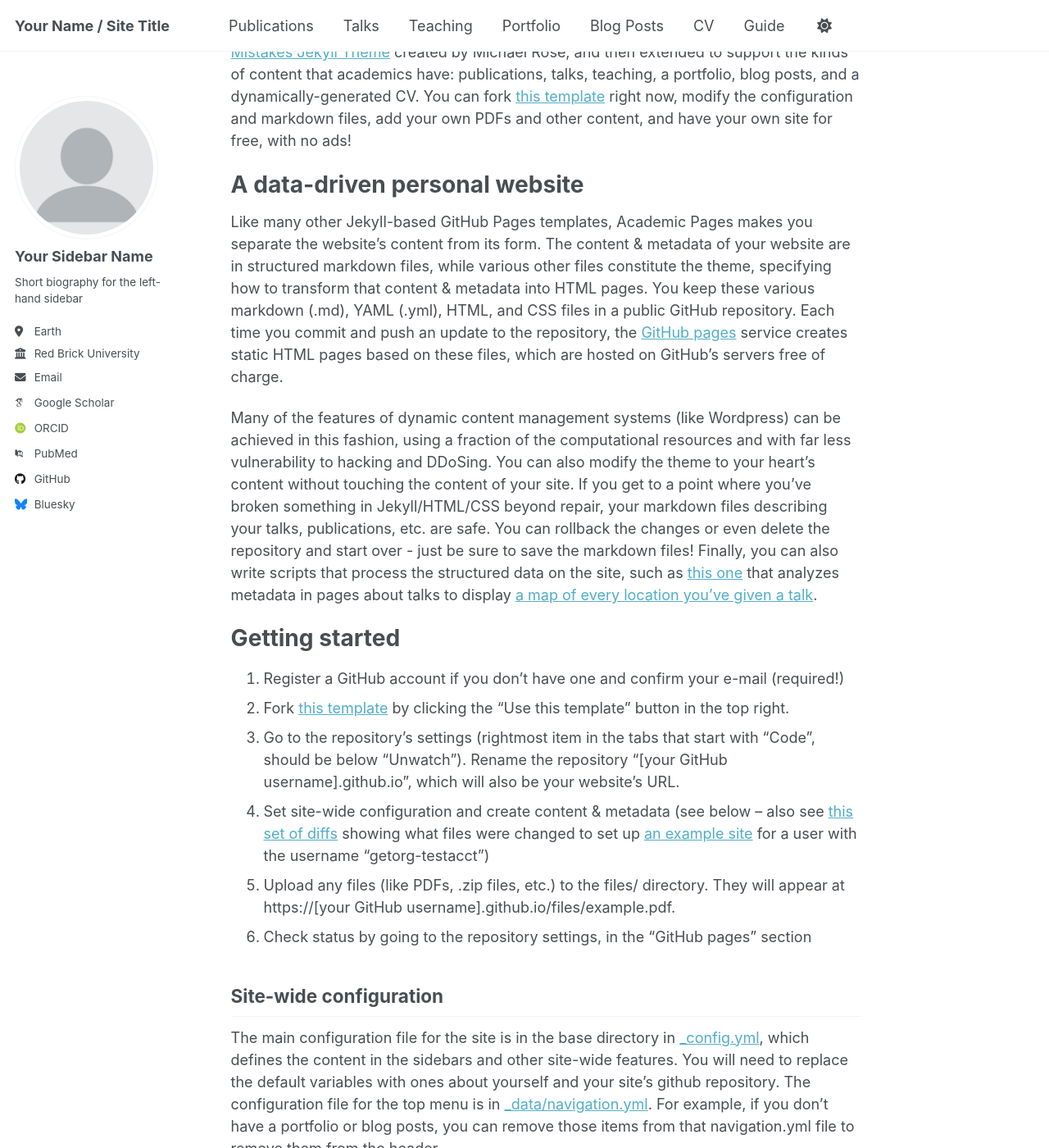
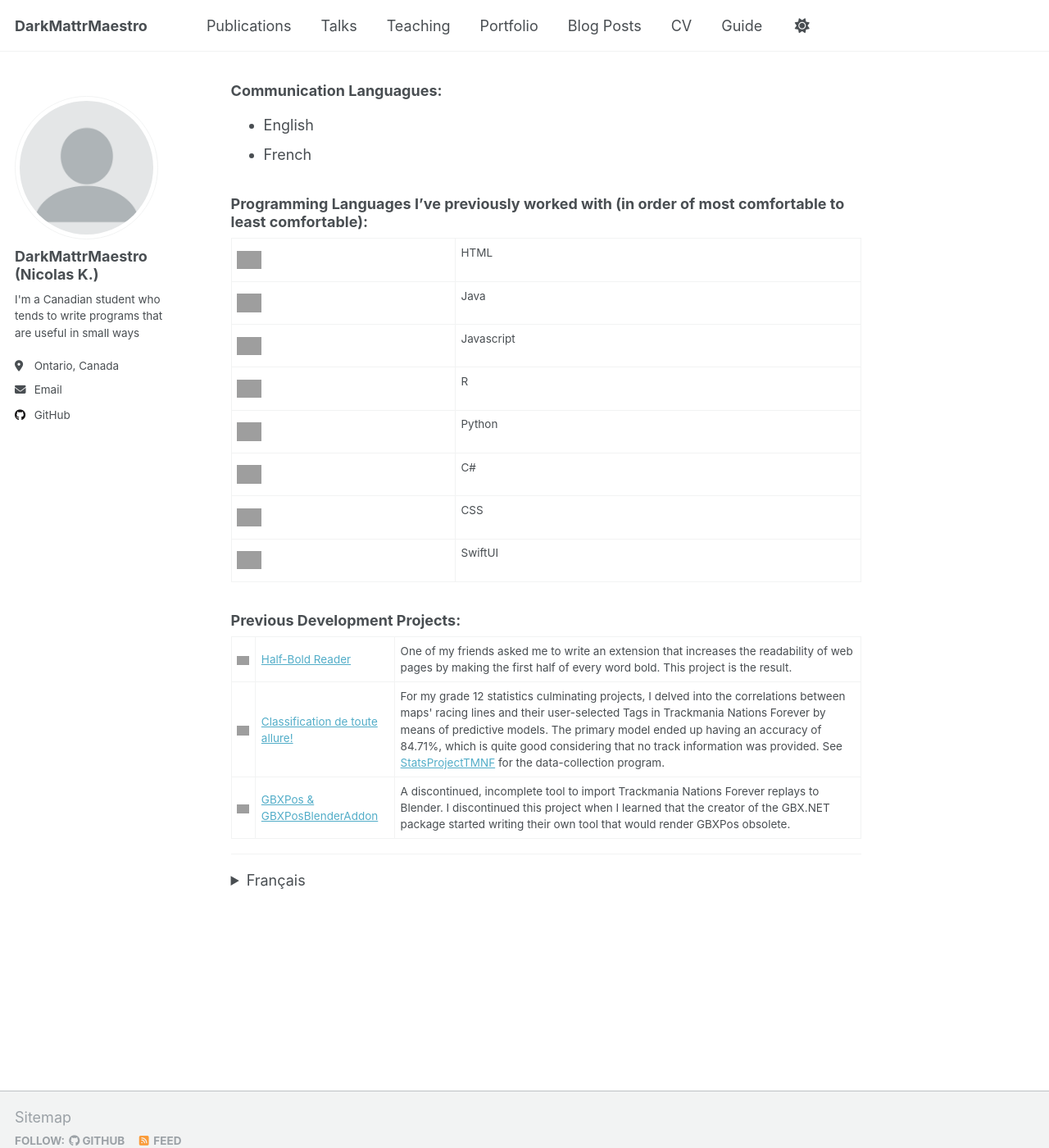
Before and after one commit to DarkMattrMaestro/darkmattrmaestro.github.com, a Jekyll site: the page built from _pages/about.md, in a window 1280 px wide and 1400 px high, scrolled down 227 px. Shown: the whole window at 82% size. Built offline with Jekyll 4.4.1, drawn with Linux system fonts in a browser that asks for light colours; some web fonts are replaced; some of the changed text lies outside the part shown; grey boxes are pictures that could not be loaded.

Commit message:
Modify some pages

```diff
--- a/_config.yml
+++ b/_config.yml
@@ -9,13 +9,13 @@
 # Basic Site Settings
 locale                   : "en-US"
 site_theme               : "default"
-title                    : "Your Name / Site Title"
+title                    : "DarkMattrMaestro"
 title_separator          : "-"
-name                     : &name "Your Name"
-description              : &description "personal description"
-url                      : https://academicpages.github.io # the base hostname & protocol for your site e.g. "https://[your GitHub username].github.io" or if you already have some other page hosted on Github then use "https://[your GitHub username].github.io/[Your Repo Name]"
+name                     : &name "DarkMattrMaestro (Nicolas K.)"
+description              : &description "I'm a Canadian student who tends to write programs that are useful in small ways"
+url                      : https://darkmattrmaestro.github.io # the base hostname & protocol for your site e.g. "https://[your GitHub username].github.io" or if you already have some other page hosted on Github then use "https://[your GitHub username].github.io/[Your Repo Name]"
 baseurl                  : "" # the subpath of your site, e.g. "/blog"
-repository               : "academicpages/academicpages.github.io"
+repository               : "darkmattrmaestro.github.io"
 
 # Site Author - The following control what appear as part of the author content on the side bar.
 #               If a field is blank the icon and link will not appear, otherwise it will be shown.
@@ -23,22 +23,22 @@ repository               : "academicpages/academicpages.github.io"
 author:
   # Biographic information
   avatar           : "profile.png"
-  name             : "Your Sidebar Name"
+  name             : "DarkMattrMaestro (Nicolas K.)"
   pronouns         : # example: "she/her"
-  bio              : "Short biography for the left-hand sidebar"
-  location         : "Earth"
-  employer         : "Red Brick University"
+  bio              : "I'm a Canadian student who tends to write programs that are useful in small ways"
+  location         : "Ontario, Canada"
+  employer         :
   uri              : # URL
   email            : "none@example.org"
 
   # Academic websites
   academia         : # URL
   arxiv            : # URL - Update with the correct link to your profile
-  googlescholar    : "https://scholar.google.com/citations?user=PS_CX0AAAAAJ"
+  googlescholar    :
   impactstory      : # URL
-  orcid            : "http://orcid.org/yourorcidurl"
+  orcid            :
   semantic         : # URL
-  pubmed           : "https://www.ncbi.nlm.nih.gov/pubmed/?term=john+snow"
+  pubmed           :
   researchgate     : # URL
   scopus           : # URL
 
@@ -46,12 +46,12 @@ author:
   bitbucket        : # Username - Update with your username on the site
   codepen          : # Username
   dribbble         : # Username
-  github           : "academicpages"
+  github           : "DarkMattrMaestro"
   kaggle           : # Username
   stackoverflow    : # User number or user number and name (i.e., use "1" or "1/jeff-atwood")
 
   # Social media
-  bluesky          : "bsky.app" # Replace this with you Bluesky username
+  bluesky          : # Replace this with you Bluesky username
   facebook         : # Username
   flickr           : # Username
   foursquare       : # Username
@@ -87,7 +87,7 @@ publication_category:
 
 # Site Settings
 teaser                   :  # filename of teaser fallback teaser image placed in /images/, .e.g. "500x300.png"
-breadcrumbs              : false # true, false (default)
+breadcrumbs              : true # true, false (default)
 words_per_minute         : 160
 future                   : true
 read_more                : "disabled" # if enabled, adds "Read more" links to excerpts
@@ -132,7 +132,7 @@ yandex_site_verification :
 
 # Social Sharing
 twitter:
-  username               : &twitter
+  username               :
 facebook:
   username               :
   app_id                 :
--- a/_pages/about.md
+++ b/_pages/about.md
@@ -1,49 +1,251 @@
 ---
 permalink: /
-title: "Academic Pages is a ready-to-fork GitHub Pages template for academic personal websites"
+title: "About Me"
 author_profile: true
 redirect_from:
   - /about/
   - /about.html
 ---
 
-This is the front page of a website that is powered by the [Academic Pages template](https://github.com/academicpages/academicpages.github.io) and hosted on GitHub pages. [GitHub pages](https://pages.github.com) is a free service in which websites are built and hosted from code and data stored in a GitHub repository, automatically updating when a new commit is made to the repository. This template was forked from the [Minimal Mistakes Jekyll Theme](https://mmistakes.github.io/minimal-mistakes/) created by Michael Rose, and then extended to support the kinds of content that academics have: publications, talks, teaching, a portfolio, blog posts, and a dynamically-generated CV. You can fork [this template](https://github.com/academicpages/academicpages.github.io) right now, modify the configuration and markdown files, add your own PDFs and other content, and have your own site for free, with no ads!
+## Overview
+Hello, I'm a Canadian student who tends to write programs that are useful in small ways. I also generally like math problems that have interesting answers.
 
-A data-driven personal website
-======
-Like many other Jekyll-based GitHub Pages templates, Academic Pages makes you separate the website's content from its form. The content & metadata of your website are in structured markdown files, while various other files constitute the theme, specifying how to transform that content & metadata into HTML pages. You keep these various markdown (.md), YAML (.yml), HTML, and CSS files in a public GitHub repository. Each time you commit and push an update to the repository, the [GitHub pages](https://pages.github.com/) service creates static HTML pages based on these files, which are hosted on GitHub's servers free of charge.
+### Communication Languagues:
++ English
++ French
 
-Many of the features of dynamic content management systems (like Wordpress) can be achieved in this fashion, using a fraction of the computational resources and with far less vulnerability to hacking and DDoSing. You can also modify the theme to your heart's content without touching the content of your site. If you get to a point where you've broken something in Jekyll/HTML/CSS beyond repair, your markdown files describing your talks, publications, etc. are safe. You can rollback the changes or even delete the repository and start over - just be sure to save the markdown files! Finally, you can also write scripts that process the structured data on the site, such as [this one](https://github.com/academicpages/academicpages.github.io/blob/master/talkmap.ipynb) that analyzes metadata in pages about talks to display [a map of every location you've given a talk](https://academicpages.github.io/talkmap.html).
+### Programming Languages I've previously worked with (in order of most comfortable to least comfortable):
 
-Getting started
-======
-1. Register a GitHub account if you don't have one and confirm your e-mail (required!)
-1. Fork [this template](https://github.com/academicpages/academicpages.github.io) by clicking the "Use this template" button in the top right.
-1. Go to the repository's settings (rightmost item in the tabs that start with "Code", should be below "Unwatch"). Rename the repository "[your GitHub username].github.io", which will also be your website's URL.
-1. Set site-wide configuration and create content & metadata (see below -- also see [this set of diffs](http://archive.is/3TPas) showing what files were changed to set up [an example site](https://getorg-testacct.github.io) for a user with the username "getorg-testacct")
-1. Upload any files (like PDFs, .zip files, etc.) to the files/ directory. They will appear at https://[your GitHub username].github.io/files/example.pdf.
-1. Check status by going to the repository settings, in the "GitHub pages" section
+<table>
+    <tr>
+        <td valign="center">
+            <img src="https://github.com/user-attachments/assets/e96d8ff0-947d-40bd-86ca-e79f784fae2d" alt="HTML logo" width="30"/>
+        </td>
+        <td>
+            <p>HTML</p>
+        </td>
+    </tr>
+    <tr>
+        <td valign="center">
+            <img src="https://github.com/user-attachments/assets/5fc46e70-5de2-4d3a-b871-ad606baad551" alt="Java logo" width="30"/>
+        </td>
+        <td>
+            <p>Java</p>
+        </td>
+    </tr>
+    <tr>
+        <td valign="center">
+            <img src="https://github.com/user-attachments/assets/b2de5beb-a5eb-4ac5-9e9d-1e65d2cf4a1a" alt="Javascript logo" width="30"/>
+        </td>
+        <td>
+            <p>Javascript</p>
+        </td>
+    </tr>
+    <tr>
+        <td valign="center">
+            <img src="https://github.com/user-attachments/assets/1a594c53-eb83-4600-906e-225094b36743" alt="R logo" width="30"/>
+        </td>
+        <td>
+            <p>R</p>
+        </td>
+    </tr>
+    <tr>
+        <td valign="center">
+            <img src="https://github.com/user-attachments/assets/9064270e-e62f-4258-9a6d-72c863746677" alt="Python logo" width="30"/>
+        </td>
+        <td>
+            <p>Python</p>
+        </td>
+    </tr>
+    <tr>
+        <td valign="center">
+            <img src="https://github.com/user-attachments/assets/81de25d4-2cb5-44ee-9076-abafc81d6903" alt="C# logo" width="30"/>
+        </td>
+        <td>
+            <p>C#</p>
+        </td>
+    </tr>
+    <tr>
+        <td valign="center">
+            <img src="https://github.com/user-attachments/assets/c79b9185-9d63-4022-a2a6-275fe060b27f" alt="CSS logo" width="30"/>
+        </td>
+        <td>
+            <p>CSS</p>
+        </td>
+    </tr>
+    <tr>
+        <td valign="center">
+            <img src="https://github.com/user-attachments/assets/e9b82857-6a67-400c-9755-16ff7b893e5c" alt="SwiftUI logo" width="30"/>
+        </td>
+        <td>
+            <p>SwiftUI</p>
+        </td>
+    </tr>
+</table>
 
-Site-wide configuration
-------
-The main configuration file for the site is in the base directory in [_config.yml](https://github.com/academicpages/academicpages.github.io/blob/master/_config.yml), which defines the content in the sidebars and other site-wide features. You will need to replace the default variables with ones about yourself and your site's github repository. The configuration file for the top menu is in [_data/navigation.yml](https://github.com/academicpages/academicpages.github.io/blob/master/_data/navigation.yml). For example, if you don't have a portfolio or blog posts, you can remove those items from that navigation.yml file to remove them from the header.
+### Previous Development Projects:
 
-Create content & metadata
-------
-For site content, there is one markdown file for each type of content, which are stored in directories like _publications, _talks, _posts, _teaching, or _pages. For example, each talk is a markdown file in the [_talks directory](https://github.com/academicpages/academicpages.github.io/tree/master/_talks). At the top of each markdown file is structured data in YAML about the talk, which the theme will parse to do lots of cool stuff. The same structured data about a talk is used to generate the list of talks on the [Talks page](https://academicpages.github.io/talks), each [individual page](https://academicpages.github.io/talks/2012-03-01-talk-1) for specific talks, the talks section for the [CV page](https://academicpages.github.io/cv), and the [map of places you've given a talk](https://academicpages.github.io/talkmap.html) (if you run this [python file](https://github.com/academicpages/academicpages.github.io/blob/master/talkmap.py) or [Jupyter notebook](https://github.com/academicpages/academicpages.github.io/blob/master/talkmap.ipynb), which creates the HTML for the map based on the contents of the _talks directory).
+<table>
+    <tr>
+        <td valign="center">
+            <img src="https://raw.githubusercontent.com/DarkMattrMaestro/half-bold-reader/refs/heads/main/icons/half-bold-reader1024x1024.png" alt="Half-Bold Reader logo" width="80"/>
+        </td>
+        <td>
+            <a href="https://github.com/DarkMattrMaestro/half-bold-reader">
+                Half-Bold Reader
+            </a>
+        </td>
+        <td>
+            One of my friends asked me to write an extension that increases the readability of web pages by making the first half of every word bold. This project is the result.
+        </td>
+    </tr>
+    <tr>
+        <td valign="center">
+            <img src="https://github.com/user-attachments/assets/5e7a2c21-a986-4f4f-a22b-8ecc47eee590" alt="GBXPos logo" width="80"/>
+        </td>
+        <td>
+            <a href="https://github.com/DarkMattrMaestro/stats-tmnf-quarto#readme">Classification de toute allure!</a>
+        </td>
+        <td>
+            For my grade 12 statistics culminating projects, I delved into the correlations between maps' racing lines and their user-selected Tags in Trackmania Nations Forever by means of predictive models. The primary model ended up having an accuracy of 84.71%, which is quite good considering that no track information was provided. See <a href="https://github.com/DarkMattrMaestro/StatsProjectTMNF/blob/main/MainCodebase.ipynb">StatsProjectTMNF</a> for the data-collection program.
+        </td>
+    </tr>
+    <tr>
+        <td valign="center">
+            <img src="https://github.com/user-attachments/assets/5e7a2c21-a986-4f4f-a22b-8ecc47eee590" alt="GBXPos logo" width="80"/>
+        </td>
+        <td>
+            <a href="https://github.com/DarkMattrMaestro/GBXPosBlenderAddon">
+                GBXPos & GBXPosBlenderAddon
+            </a>
+        </td>
+        <td>
+            A discontinued, incomplete tool to import Trackmania Nations Forever replays to Blender. I discontinued this project when I learned that the creator of the GBX.NET package started writing their own tool that would render GBXPos obsolete.
+        </td>
+    </tr>
+</table>
 
-**Markdown generator**
+----------------------------------------------------------------------------------------------
 
-The repository includes [a set of Jupyter notebooks](https://github.com/academicpages/academicpages.github.io/tree/master/markdown_generator
-) that converts a CSV containing structured data about talks or presentations into individual markdown files that will be properly formatted for the Academic Pages template. The sample CSVs in that directory are the ones I used to create my own personal website at stuartgeiger.com. My usual workflow is that I keep a spreadsheet of my publications and talks, then run the code in these notebooks to generate the markdown files, then commit and push them to the GitHub repository.
+<details>
+    <summary>Français</summary>
 
-How to edit your site's GitHub repository
-------
-Many people use a git client to create files on their local computer and then push them to GitHub's servers. If you are not familiar with git, you can directly edit these configuration and markdown files directly in the github.com interface. Navigate to a file (like [this one](https://github.com/academicpages/academicpages.github.io/blob/master/_talks/2012-03-01-talk-1.md) and click the pencil icon in the top right of the content preview (to the right of the "Raw | Blame | History" buttons). You can delete a file by clicking the trashcan icon to the right of the pencil icon. You can also create new files or upload files by navigating to a directory and clicking the "Create new file" or "Upload files" buttons.
+## Survol
+Bonjour, je suis un étudiant canadien qui aime écrire des programmes qui sont utiles de manière subtile. Souvent, je me trouve également intrigué par des problèmes mathématiques ayant des solutions bien pensées.
 
-Example: editing a markdown file for a talk
-![Editing a markdown file for a talk](/images/editing-talk.png)
+### Languagues de communication :
++ Anglais
++ Français
 
-For more info
-------
-More info about configuring Academic Pages can be found in [the guide](https://academicpages.github.io/markdown/), the [growing wiki](https://github.com/academicpages/academicpages.github.io/wiki), and you can always [ask a question on GitHub](https://github.com/academicpages/academicpages.github.io/discussions). The [guides for the Minimal Mistakes theme](https://mmistakes.github.io/minimal-mistakes/docs/configuration/) (which this theme was forked from) might also be helpful.
+### Languages de programmation avec lesquelles j'ai précédemment travaillé (en ordre du plus au moins comfortable) :
+
+<table>
+    <tr>
+        <td valign="center">
+            <img src="https://github.com/user-attachments/assets/e96d8ff0-947d-40bd-86ca-e79f784fae2d" alt="Logo HTML" width="30"/>
+        </td>
+        <td>
+            <p>HTML</p>
+        </td>
+    </tr>
+    <tr>
+        <td valign="center">
+            <img src="https://github.com/user-attachments/assets/5fc46e70-5de2-4d3a-b871-ad606baad551" alt="Logo Java" width="30"/>
+        </td>
+        <td>
+            <p>Java</p>
+        </td>
+    </tr>
+    <tr>
+        <td valign="center">
+            <img src="https://github.com/user-attachments/assets/b2de5beb-a5eb-4ac5-9e9d-1e65d2cf4a1a" alt="Logo Javascript" width="30"/>
+        </td>
+        <td>
+            <p>Javascript</p>
+        </td>
+    </tr>
+    <tr>
+        <td valign="center">
+            <img src="https://github.com/user-attachments/assets/1a594c53-eb83-4600-906e-225094b36743" alt="Logo R" width="30"/>
+        </td>
+        <td>
+            <p>R</p>
+        </td>
+    </tr>
+    <tr>
+        <td valign="center">
+            <img src="https://github.com/user-attachments/assets/9064270e-e62f-4258-9a6d-72c863746677" alt="Logo Python" width="30"/>
+        </td>
+        <td>
+            <p>Python</p>
+        </td>
+    </tr>
+    <tr>
+        <td valign="center">
+            <img src="https://github.com/user-attachments/assets/81de25d4-2cb5-44ee-9076-abafc81d6903" alt="Logo C#" width="30"/>
+        </td>
+        <td>
+            <p>C#</p>
+        </td>
+    </tr>
+    <tr>
+        <td valign="center">
+            <img src="https://github.com/user-attachments/assets/c79b9185-9d63-4022-a2a6-275fe060b27f" alt="Logo CSS" width="30"/>
+        </td>
+        <td>
+            <p>CSS</p>
+        </td>
+    </tr>
+    <tr>
+        <td valign="center">
+            <img src="https://github.com/user-attachments/assets/e9b82857-6a67-400c-9755-16ff7b893e5c" alt="Logo SwiftUI" width="30"/>
+        </td>
+        <td>
+            <p>SwiftUI</p>
+        </td>
+    </tr>
+</table>
+
+### Projets de développement antécédents :
+
+<table>
+    <tr>
+        <td valign="center">
+            <img src="https://raw.githubusercontent.com/DarkMattrMaestro/half-bold-reader/refs/heads/main/icons/half-bold-reader1024x1024.png" alt="Half-Bold Reader logo" width="50px"/>
+        </td>
+        <td>
+            <a href="https://github.com/DarkMattrMaestro/half-bold-reader">
+                Half-Bold Reader
+            </a>
+        </td>
+        <td>
+            Un de mes amis m'a demandé d'écrire une extension à but d'augmenter la lisibilité de pages Web en mettant en gras la première demie de chaque mot. Ce projet en est le résultat.
+        </td>
+    </tr>
+    <tr>
+        <td valign="center">
+            <img src="https://github.com/user-attachments/assets/5e7a2c21-a986-4f4f-a22b-8ecc47eee590" alt="GBXPos logo" width="80"/>
+        </td>
+        <td>
+            <a href="https://github.com/DarkMattrMaestro/stats-tmnf-quarto#readme">Classification de toute allure!</a>
+        </td>
+        <td>
+            Pour mon projet d'envergure dans mon cours de statistiques de 12ème année, j'ai exploré les corrélations entre le cheminement de voitures dans des circuits et leur Étiquette assigné, dans Trackmania Nations Forever, par moyen de modèles prédictifs. Le modèle principal a une exactitude de 84,71%, ce qui est plutôt bon considérant qu'aucun renseignement du circuit n'est fourni. Voyez <a href="https://github.com/DarkMattrMaestro/StatsProjectTMNF/blob/main/MainCodebase.ipynb">StatsProjectTMNF</a> pour le programme de collection de données.
+        </td>
+    </tr>
+    <tr>
+        <td valign="center">
+            <img src="https://github.com/user-attachments/assets/5e7a2c21-a986-4f4f-a22b-8ecc47eee590" alt="GBXPos logo" width="80"/>
+        </td>
+        <td>
+            <a href="https://github.com/DarkMattrMaestro/GBXPosBlenderAddon">
+                GBXPos & GBXPosBlenderAddon
+            </a>
+        </td>
+        <td>
+            Un outil abandonné et incomplet à but d'importer des rediffusions de Trackmania Nations Forever dans Blender. Le projet a été abandonné quand il est venu à mon attention que le créateur du package GBX.NET débutait l'écriture d'un outil qui renderait GBXPos obsolète.
+        </td>
+    </tr>
+</table>
+
+</details>
```
Also changed, not shown: _pages/404.md (+1 -1 lines), _pages/cv.md (+2 -23 lines), _pages/talkmap.html (deleted, +0 -9 lines), _pages/talks.html (deleted, +0 -16 lines), _pages/teaching.html (deleted, +0 -12 lines), _posts/2013-08-14-blog-post-2.md (deleted, +0 -20 lines), _posts/2014-08-14-blog-post-3.md (deleted, +0 -20 lines), _posts/2015-08-14-blog-post-4.md (deleted, +0 -20 lines), _posts/2199-01-01-future-post.md (deleted, +0 -11 lines), _publications/2009-10-01-paper-title-number-1.md (deleted, +0 -14 lines), _publications/2010-10-01-paper-title-number-2.md (deleted, +0 -14 lines), _publications/2015-10-01-paper-title-number-3.md (deleted, +0 -14 lines), _publications/2024-02-17-paper-title-number-4.md (deleted, +0 -13 lines), _publications/2024-12-13-classification-de-toute-allure.md (added, +15 -0 lines), 3 more files.
